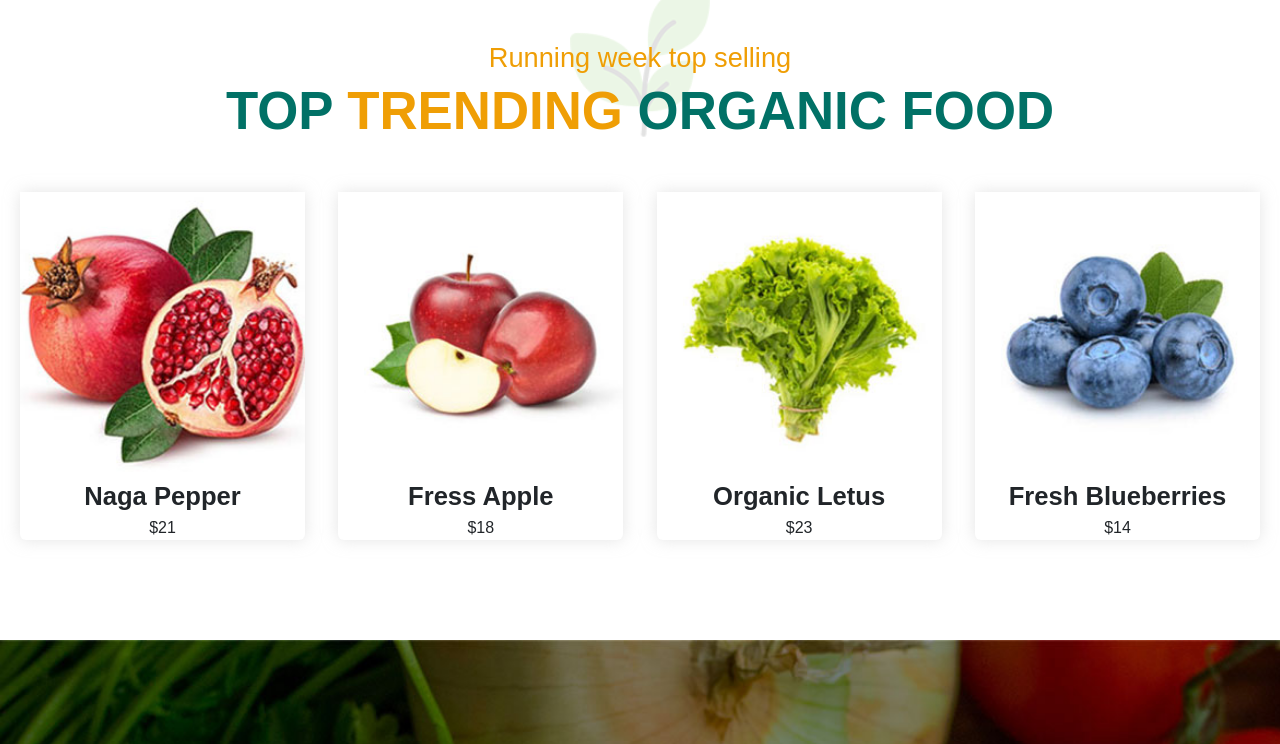
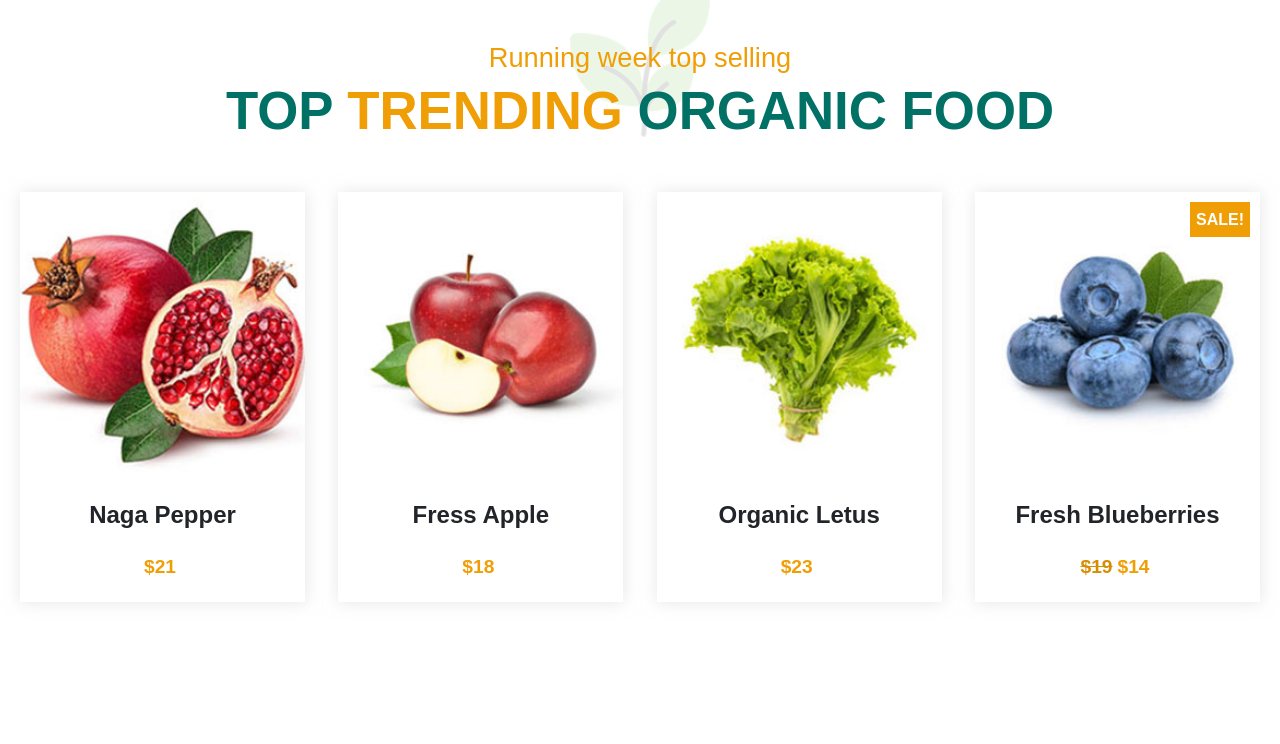
Before and after one commit to FraRussotto/proj-html-vuejs, a Vue app: page / in a window 1280 px wide. Shown: the part 4432-5176 px from the top of the page. Built offline with nearby package versions, Linux system fonts and the light colour scheme; a small style sheet from the web is missing.

Commit message:
[fix] layout component top_trending

```diff
--- a/src/components/Main.vue
+++ b/src/components/Main.vue
@@ -78,9 +78,11 @@
           <span>client satysfaction</span>
         </div>
       </div>
-      <div class="result">
-        <span>30+</span>
-        <span>award winning</span>
+      <div class="wave d-flex">
+        <div class="result">
+          <span>30+</span>
+          <span>award winning</span>
+        </div>
       </div>
     </div>
   </section>
@@ -359,7 +361,7 @@
   height: 300px;
   margin: 150px auto;
   background-image: url(../assets/img/counter-bg.jpg);
-  .wave::after{
+  .wave:not(:last-child)::after{
     content: url(../assets/img/counter-shap1.png);
     margin: 0 50px;
   }
--- a/src/components/partials/top_trending.vue
+++ b/src/components/partials/top_trending.vue
@@ -14,11 +14,9 @@ export default {
       store.top_trending = store.trend_product.sort((a, b) => {
       return b.sold - a.sold;
     }).slice(0,4);
-    console.log(store.top_trending);
-    console.log(store.trend_product);
   },
     getImagePath(img){
-        return new URL(`${img}`, import.meta.url).href
+      return new URL(`${img}`, import.meta.url).href
     }
   },
   mounted(){
@@ -31,10 +29,20 @@ export default {
 </script>
 
 <template>
-  <div v-for="item in store.top_trending" :key="item.id" class="card">
-    <img :src="getImagePath(item.img)" alt="">
-    <span class="card_name">{{ item.name }}</span>
-    <span class="price">{{ item.lastprice }}</span>
+
+  <div v-for="item in store.top_trending" :key="item.id" class="card_fr">
+  <div class="card_image">
+    <img :src="getImagePath(item.img)" :alt="item.name">
+    <div v-if="item.sale" class="badge_sale">
+      <span>sale!</span>
+    </div>
+  </div>
+  <div class="card_info">
+    <p>{{ item.name }}</p>
+    <span v-if="item.sale" class="old">{{ item.oldprice }}</span>
+    <span class="last">{{ item.lastprice }}</span>
+  </div>
+
   </div>
 
 </template>
@@ -78,17 +86,54 @@ export default {
 
     }
   }
-  .list_trend{
-    .card{
-      width: calc(25% - 25px);
-      border: 0;
+  .card_fr{
+      width: calc((100% - 100px) / 4);
+      aspect-ratio: 1;
+      padding-bottom: 20px;
+      margin-bottom: 50px;
       box-shadow: 0px 0px 15px 0.5px rgba(206, 206, 206, 0.5);
-      .card_name{
-        font-size: 1.6rem;
-        font-weight: 600;
+
+      .card_image{
+        position: relative;
+        width: 100%;
+        img{
+          width: 100%;
+        }
+        .badge_sale{
+          position: absolute;
+          top: 10px;
+          right: 10px;
+          color: white;
+          background-color: $yellow;
+          width: 60px;
+          height: 35px;
+          span{
+            text-transform: uppercase;
+            font-weight: 700;
+            padding-top: 10px;
+            line-height: 35px;
+          }
+        }
+      }
+      .card_info{
+        text-align: center;
+        p{
+          font-size: 1.5rem;
+          font-weight: 600;
+          margin: 20px 0;
+        }
+        span{
+          font-size: 1.2rem;
+          font-weight: 600;
+          color: $yellow;
+          margin-right: 5px;
+        }
+        .old{
+          text-decoration: line-through;
+          color: darken($yellow, 5%);
+        }
       }
     }
   }
-}
 
 </style>
--- a/src/main.js
+++ b/src/main.js
@@ -2,3 +2,5 @@ import { createApp } from 'vue'
 import App from './App.vue'
 
 createApp(App).mount('#app')
+
+import * as bootstrap from 'bootstrap';
```
